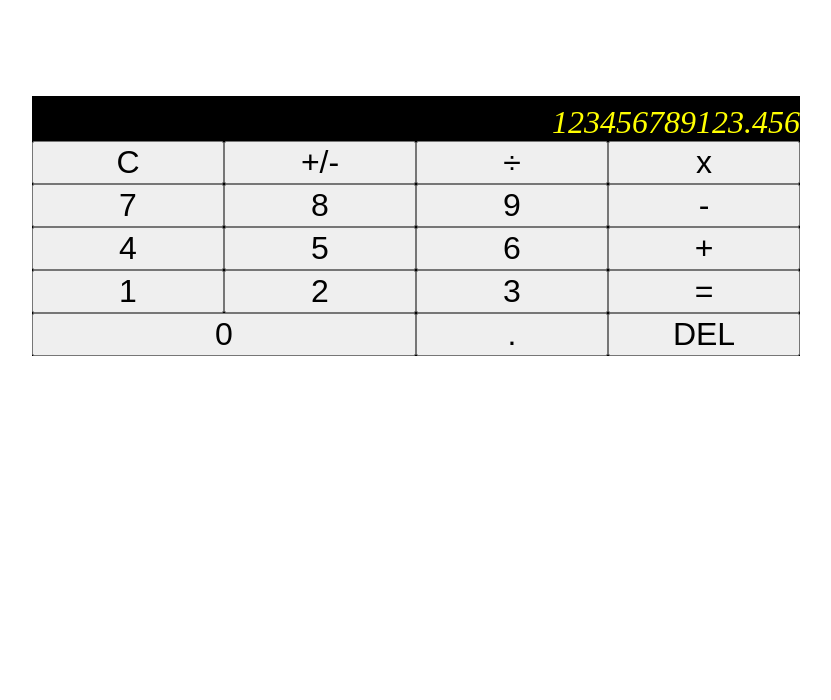
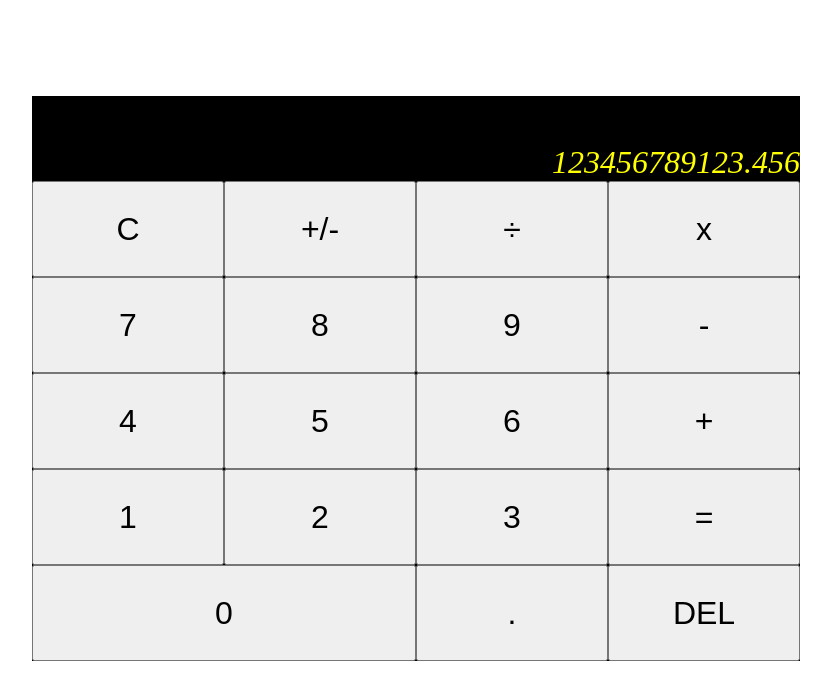
Before and after one commit to johnjtorres/calculator, a plain HTML site: page index.html in a window 1280 px wide. Shown: the whole page, without its empty margins (224-1055 px from the left). Drawn offline with Linux system fonts and the light colour scheme; a web font is replaced by a local one.

Commit message:
Increase height of buttons and display

```diff
--- a/styles.css
+++ b/styles.css
@@ -32,7 +32,7 @@ body {
   font-family: 'Segment7Standard';
   font-weight: normal;
   font-style: italic;
-  padding-top: 0.5rem;
+  padding-top: 3rem;
 }
 
 #btn-container {
@@ -44,8 +44,10 @@ body {
 button {
   font-size: 2rem;
   flex: 0 1 25%;
+  aspect-ratio: 2/1;
 }
 
 #zero {
   flex-grow: 1;
+  aspect-ratio: 0;
 }
```
